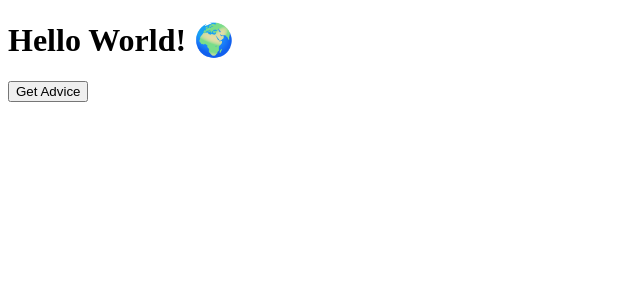
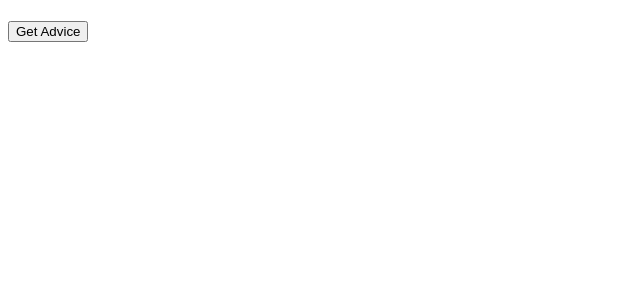
Before and after one commit to kazvee/advice-generator, a React (Create React App) app: page / in a window 1280 px wide. Shown: the top 300 px of the page, without its empty margins (0-640 px from the left). Built offline with nearby package versions, Linux system fonts and the light colour scheme.

Commit message:
Display fetched advice on page using state

```diff
--- a/src/App.js
+++ b/src/App.js
@@ -1,17 +1,21 @@
+import { useState } from "react";
+
 const App = () => {
+  const [advice, setAdvice] = useState("");
 
   const getAdvice = async () => {
     const response = await fetch('https://api.adviceslip.com/advice');
     const data = await response.json();
-    console.log(data.slip.advice);
+    setAdvice(data.slip.advice);
   };
 
-  return (<div>
-    <h1>
-      Hello World! 🌍
-    </h1>
-    <button onClick={getAdvice}>Get Advice</button>
-  </div>
+  return (
+    <div>
+      <h1>
+        {advice}
+      </h1>
+      <button onClick={getAdvice}>Get Advice</button>
+    </div>
   );
 };
 
```
